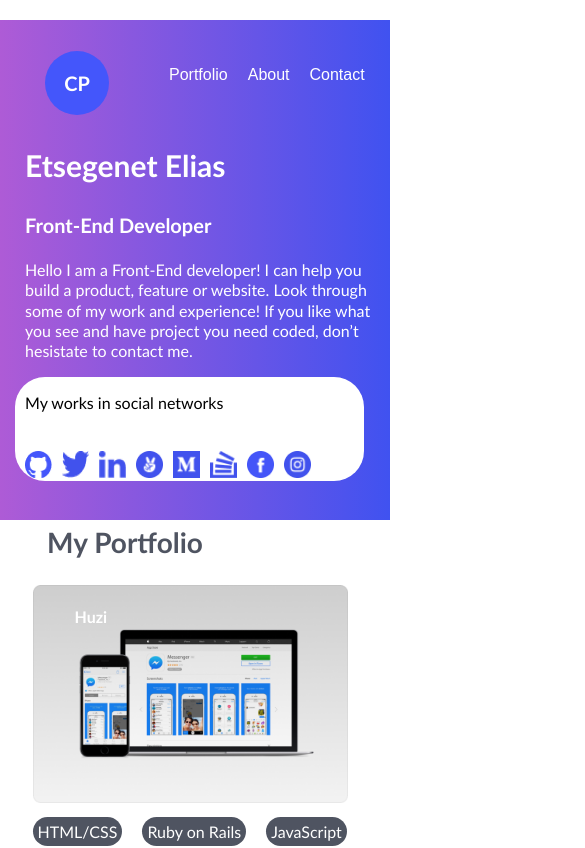
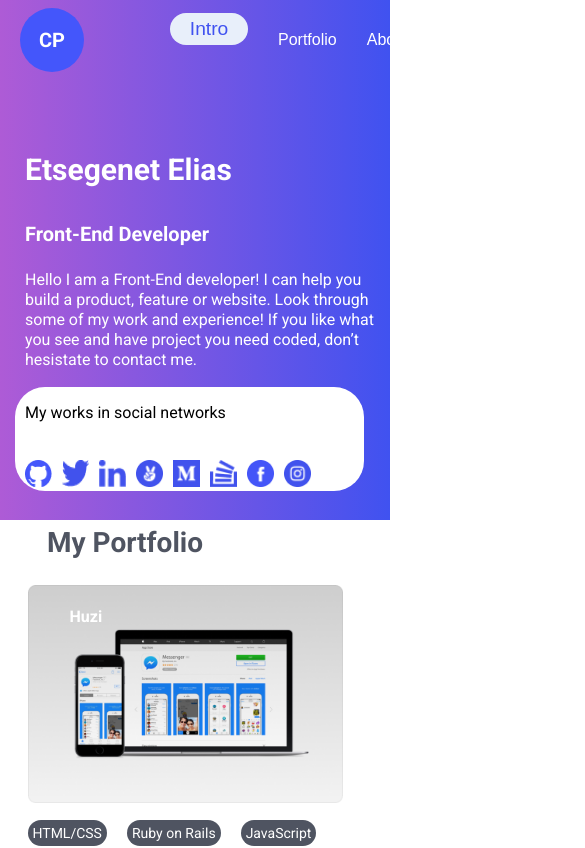
Before and after one commit to EtsegenetE/figma-portfolio, a React (Create React App) app: page / in a window 390 px wide. Shown: the top 848 px of the page, 585 px wide, since content can reach past the window. Built offline with nearby package versions, Linux system fonts and the light colour scheme.

Commit message:
fixing comments

```diff
--- a/public/index.html
+++ b/public/index.html
@@ -10,6 +10,12 @@
       content="Web site created using create-react-app"
     />
     <link rel="apple-touch-icon" href="%PUBLIC_URL%/logo192.png" />
+    <link rel="preconnect" href="https://fonts.googleapis.com" />
+    <link rel="preconnect" href="https://fonts.gstatic.com" crossorigin />
+    <link
+      href="https://fonts.googleapis.com/css2?family=Poppins:wght@400;700;900&family=Roboto:ital,wght@0,100..900;1,100..900&display=swap"
+      rel="stylesheet"
+    />
     <!--
       manifest.json provides metadata used when your web app is installed on a
       user's mobile device or desktop. See https://developers.google.com/web/fundamentals/web-app-manifest/
--- a/src/App.css
+++ b/src/App.css
@@ -1,6 +1,6 @@
 body{
   margin: 0;
-  font-family: 'Trebuchet MS', 'Lucida Sans Unicode', 'Lucida Grande', 'Lucida Sans', Arial, sans-serif;
+  font-family: "Roboto", sans-serif;
 }
 
 .container{
@@ -10,12 +10,15 @@ body{
 }
 
 .left-header {
-  margin-left: 90px;
+  position: fixed;
+  margin-left: 50px;
   margin-top: 47px;
   display: flex;
   flex-direction: column;
   gap: 20px;
+  transition:  transition 0.5s ease;
 }
+
 
 .left-header > h3 {
   background-color: #4456FB;
@@ -48,19 +51,34 @@ body{
     font-family: "Robot", sans-serif;
 }
 
-.mobile {
+.nav li.active {
+  display: flex;
+  align-items: center;
   background-color: #E8EFFA;
   width: 78px;
   border-radius: 40px;
   height: 32px;
   text-align: center;
   margin-left: -10px;
-  padding-bottom: 5px;
+  justify-content: center;
+
 }
 
-.mobile a {
-  text-align: center;
+.nav ul li{
+  transition: transform 0.5s ease, color 0.5s ease;
+}
+
+.nav li.active a{
   color: #4052F0;
+  transform: scale(1.2);
+}
+
+.nav li a {
+  color: #000000;
+}
+
+#contact-section{
+  min-height: 100px;
 }
 
 .right-header {
@@ -72,6 +90,8 @@ body{
   margin-top: 20px;
   height: 550px;
   border-bottom-left-radius: 100px;
+  margin-left: 300px;
+  padding-right: 10px;
 }
 
 .right-header > h1 {
@@ -135,13 +155,21 @@ body{
  margin-left: 500px;
 }
 
-.mobile-list-desktop{
+.portfolio-img div{
+  position: relative;
+}
+
+.portfolio-img div:hover .mobile-list {
+  display: block;
+}
+
+.mobile-list{
   position: absolute;
   color: #FFFFFF;
   margin-top: -235px;
 }
 
-.mobile-list-desktop > ul{
+.mobile-list > ul{
  display: flex;
  flex-direction: row;
  list-style: none;
@@ -149,27 +177,31 @@ body{
  width: 315px;
 }
 
-.mobile-list-desktop a{
+.mobile-list a{
   background-color: #4F5461;
   padding: 5px;
   border-radius: 40px;
   text-decoration: none;
   margin-left: -10px;
+  font-size: 14px;
+  padding: 10px;
   color: #FFFFFF;
 }
 
-.mobile-list-desktop button{
+.mobile-list button{
+  transition: background-color 0.2s ease;
   background-color: #4456FB;
   color: #fff;
   width: 315px;
   height: 59px;
   border-radius: 60px;
+  border: 1px;
   margin-top: 100px;
   margin-left: 20px;
 }
 
-.finger {
-  margin-left: -50px;
+.mobile-list button:hover {
+  background-color: #fb4444;
 }
 
 .over-lay{
@@ -195,6 +227,7 @@ body{
   color: #737986;
   font-size: 16px;
   font-weight: 400;
+  width: 900px;
 }
 
 .about-me button {
@@ -255,7 +288,7 @@ body{
 .containers{
   background: linear-gradient(to right, #4052F0,#7F38DA);
   width: 851px;
-  height: 624px;
+  height: 650px;
   margin-left: 500px;
   border-top-left-radius: 100px;
 }
@@ -278,6 +311,7 @@ body{
   border-radius: 14px;
   width: 332px;
   height: 59px;
+  padding-left: 20px;
   border: 1px;
   margin-top: 100px;
   margin-left: 50px;
@@ -285,13 +319,15 @@ body{
 }
 
 form > .mm {
-  width: 672px;
+  width: 740px;
   height: 185px;
+  padding: 20px;
   border-radius: 14px;
   border: 1px;
   margin-top: 20px;
   margin-left: 50px;
   font-size: 16px;
+  font-family: "Roboto", sans-serif;
 }
 
 form > button {
@@ -321,17 +357,19 @@ form > button {
     height: 500px;
   }
 
-  .mobile{
-    display: none;
-  }
-
   .left-header{
+    margin-top: 0;
+    margin-left: 0px;
     display: flex;
     flex-direction: row;
-    position: absolute;
+    position: fixed;
+    top: 0;
+    left: 0;
+    width: 100%;
+    height: 80px;
     z-index: 10;
-    margin-left: 25px;
-    margin-top: 31px;
+    align-items: center;
+    background: linear-gradient(to right, #AE5BD6, #4052F0);
   }
 
   .left-header > h3 {
@@ -340,14 +378,22 @@ form > button {
     font-size: 20px;
     line-height: 64px;
   }
+
+  .nav {
+    position: fixed;
+    padding-left: 40px;
+    margin-left: 100px;
+  }
+
+
   .nav > ul{
     display: flex;
     flex-direction: row;
     list-style: none;
-    gap: 20px;
+    gap: 30px;
   }
 
-  .nav a {
+  .nav li a {
     text-decoration: none;
     color: #FFFFFF;
     font-size: 16px;
@@ -361,6 +407,8 @@ form > button {
     padding-left: 25px;
     height: 400px;
     border-bottom-left-radius: 0;
+    margin-left: 0;
+    width: 100%;
   }
   .right-header > h1{
     font-size: 30px;
@@ -450,6 +498,7 @@ form > button {
     width: 315px;
     height: 59px;
     border-radius: 60px;
+    border: 1px;
     margin-bottom: 10px;
   }
 
--- a/src/App.js
+++ b/src/App.js
@@ -1,4 +1,4 @@
-import logo from './logo.svg';
+
 import './App.css';
 import Header from "./Header";
 import Main from './Main';
@@ -8,10 +8,18 @@ import Footer from './Footer';
 function App() {
   return (
     <>
-    <Header />
-    <Main />
-    <About />
-    <Footer />
+    <section id='intro-section'>
+        <Header />
+    </section>
+    <section id='portfolio-section'>
+        <Main />
+    </section>
+    <section id='about-section'>
+       <About />
+    </section>
+    <section id='contact-section'>
+      <Footer />
+    </section>
     </>
   )
 }
--- a/src/Footer.js
+++ b/src/Footer.js
@@ -91,7 +91,7 @@
                      required></textarea>
                     <button type="submit">Get in touch</button>
                 </form>
-                <p>cg@gmailjob.com</p>
+                <p>etsegenetelias13@gmail.com</p>
                 <div className="footer-img">
                     <a href="https://github.com/EtsegenetE"> <img src={Github} alt="img1" width="27px" height="27px" /> </a>
                     <a><img src={twitter} alt="img1" width="27px" height="27px" /></a>
@@ -102,7 +102,7 @@
                     <a><img src={Facebook} alt="img1" width="27px" height="27px" /></a>
                     <a href="https://www.instagram.com/etsegenetelias/" > <img src={Instagram} alt="img1" width="27px" height="27px" /></a>
                 </div>
-                <p>&copy; 2020 Micrverse</p>
+                <p>&copy; 2025</p>
             </div>
         </footer>
     );
--- a/src/Header.js
+++ b/src/Header.js
@@ -7,31 +7,14 @@ import Subtract4 from "./images/Subtract4.png";
 import Subtract5 from "./images/Subtract5.png";
 import Union3 from "./images/Union3.png";
 import Union4 from "./images/Union4.png";
+import Menu from "./Menu";
 
 function Header() {
     return (
         <container>
             <div  className="container">
-                <div className="left-header">
-                    <h3>CP</h3>
-                    <nav className="nav">
-                        <ul>
-                            <li className="mobile">
-                                <a href="#">Intro</a>
-                            </li>
-                            <li>
-                                <a href="#">Portfolio</a>
-                            </li>
-                            <li>
-                                <a href="#">About</a>
-                            </li>
-                            <li>
-                                <a href="#">Contact</a>
-                            </li>
-                        </ul>
-                    </nav>
-                </div>
 
+                 <Menu />
                 <div className="right-header">
                     <h1>Etsegenet Elias</h1>
                     <h3>Front-End Developer</h3>
@@ -42,14 +25,70 @@ function Header() {
                     <div className="G-14">
                         <p>My works in social networks</p>
                         <div className="G-14-img">
-                            <a href="https://github.com/EtsegenetE"><img src={Union3} alt="img1" width="27px" height="27px" href="https://github.com/EtsegenetE" /></a>
-                            <a><img src={Shape3} alt="img2" width="27px" height="27px" href="" /></a>
-                            <a><img src={Shape4} alt="img3" width="27px" height="27px" /></a>
-                            <a><img src={Subtract2} alt="img4" width="27px" height="27px" /></a>
-                            <a> <img src={Subtract3} alt="img5" width="27px" height="27px" /></a>
-                            <a><img src={Union4} alt="img6" width="27px" height="27px" /></a>
-                            <a><img src={Subtract4} alt="img7" width="27px" height="27px" /></a>
-                            <a href="https://www.instagram.com/etsegenetelias/"><img src={Subtract5} alt="img8" width="27px" height="27px" /></a>
+                            <a href="https://github.com/EtsegenetE">
+                                 <img
+                                     src={Union3}
+                                     alt="img1"
+                                     width="27px"
+                                     height="27px"
+                                     />
+                            </a>
+                            <a href="#" >
+                                <img
+                                     src={Shape3}
+                                     alt="img2"
+                                     width="27px"
+                                     height="27px"
+                                />
+                            </a>
+                            <a href="#" >
+                                <img
+                                  src={Shape4}
+                                   alt="img3"
+                                   width="27px"
+                                   height="27px"
+                                />
+                            </a>
+                            <a href="#" >
+                                <img
+                                   src={Subtract2}
+                                   alt="img4"
+                                   width="27px"
+                                   height="27px"
+                                />
+                            </a>
+                            <a href="#" >
+                                <img
+                                   src={Subtract3}
+                                   alt="img5"
+                                   width="27px"
+                                   height="27px"
+                                />
+                                </a>
+                            <a href="#" >
+                                <img
+                                   src={Union4}
+                                   alt="img6"
+                                   width="27px"
+                                    height="27px"
+                                />
+                            </a>
+                            <a href="#" >
+                                <img
+                                   src={Subtract4}
+                                   alt="img7"
+                                   width="27px"
+                                   height="27px"
+                                />
+                            </a>
+                            <a href="https://www.instagram.com/etsegenetelias/">
+                                <img
+                                    src={Subtract5}
+                                    alt="img8"
+                                    width="27px"
+                                    height="27px"
+                                />
+                            </a>
                         </div>
                     </div>
                 </div>
--- a/src/Main.js
+++ b/src/Main.js
@@ -4,7 +4,7 @@ import Huzi from "./images/pics/Huzi.png";
 import soap from "./images/pics/soap.png";
 import traviso from "./images/pics/traviso.png";
 import weather from "./images/pics/weather.png";
-import finger from "./images/pics/finger.png";
+
 
 function Main () {
     return (
@@ -27,8 +27,7 @@ function Main () {
                   <div className="soap">
                         <h4 className="over-lay">Soap Soap</h4>
                         <img src={soap} alt="img2" width="406px" height="280px"/>
-                        <img src={finger} alt="finger" width="50px" height="70px"  className="finger" />
-                        <div className="mobile-list-desktop">
+                        <div className="mobile-list">
                                 <ul>
                                     <li><a href="#">HTML/CSS</a></li>
                                     <li><a href="#">Ruby on Rails</a></li>
--- /dev/null
+++ b/src/Menu.js
@@ -0,0 +1,52 @@
+import React, { useEffect, useState } from "react";
+
+function Menu () {
+   const [activeSection, setActiveSection] = useState("");
+
+   useEffect(() =>{
+
+      const sections = document.querySelectorAll("section");
+      const observer = new IntersectionObserver(
+        (entries) => {
+            entries.forEach((entry) => {
+                if(entry.isIntersecting) {
+                    console.log("Intersecting:", entry.target.id);
+                    setActiveSection(entry.target.id);
+                }
+            });
+        },
+        {threshold:  0.5}
+      );
+
+      sections.forEach((section) => observer.observe(section));
+
+      return() => {
+        observer.disconnect();
+
+    };
+   }, []);
+
+    return (
+        <div className="left-header">
+        <h3>CP</h3>
+        <nav className="nav">
+            <ul>
+                 <li className={activeSection === "intro-section" ? "active" : ""} >
+                    <a href="#intro-section">Intro</a>
+                </li>
+                <li className={activeSection === "portfolio-section" ? "active" : ""} >
+                     <a href="#portfolio-section">Portfolio</a>
+               </li>
+               <li className={activeSection === "about-section" ? "active" : ""} >
+                      <a href="#about-section">About</a>
+                </li>
+                <li className={activeSection === "contact-section" ? "action" : ""} >
+                    <a href="#contact-section">Contact</a>
+                </li>
+            </ul>
+       </nav>
+    </div>
+    );
+}
+
+export default Menu;
```
Also changed, not shown: src/About.js (+13 -2 lines). Lines whose indentation alone changed are shown as unchanged.
